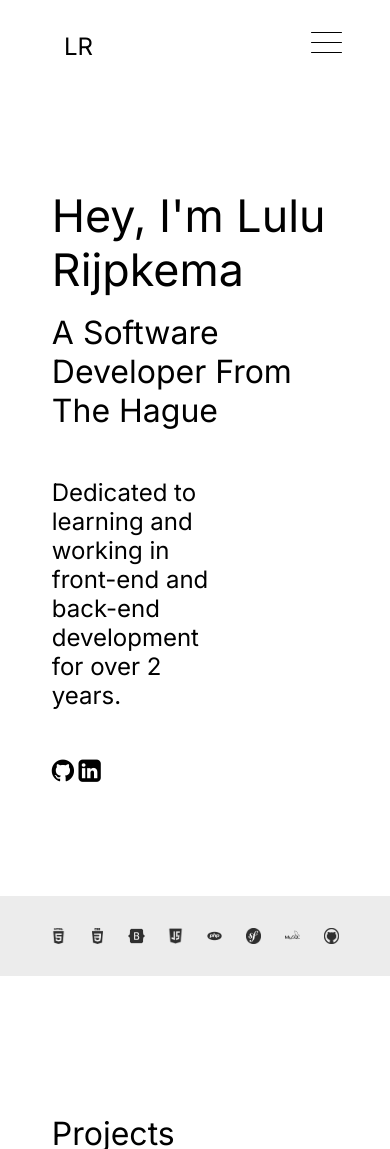
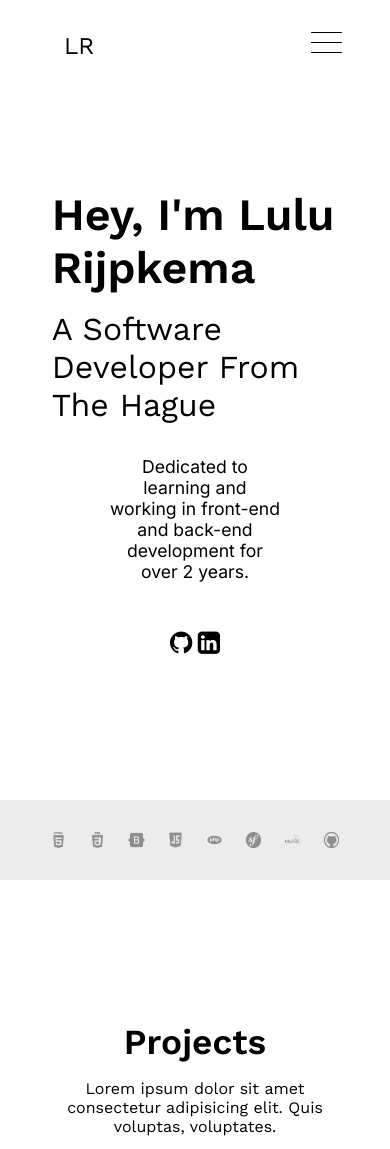
Before and after one commit to LRijpkema/Lulu-Rijpkema-Portfolio, a PHP site: page /html/index.html in a window 390 px wide. Shown: the top 1149 px of the page. Run offline with PHP 8.4, Linux system fonts and the light colour scheme; some libraries are stand-ins or nearby versions.

Commit message:
navbar fixedddd

```diff
--- a/htdocs/css/style.css
+++ b/htdocs/css/style.css
@@ -7,7 +7,7 @@
 body {
     margin: 0;
     padding: 0;
-    font-family: 'Inter', sans-serif;
+    font-family: 'Work Sans', sans-serif;
     overflow-x: hidden;
     overflow-y: scroll;
 }
@@ -44,36 +44,37 @@ body {
 .hero{
     margin: 1rem;
     width: 80%;
+    display: flex;
+    flex-direction: column;
+    align-items: center;
 }
 
 .hero h1{
     margin: 0;
-    font-family: 'Inter', sans-serif;
-    font-weight: 400;
+    font-family: 'Work Sans', sans-serif;
+    font-weight: 600;
     font-size: 2.8rem;
 }
 
 .hero h2{
     margin: 1rem 0rem;
+    font-weight: 400;
+    font-size: 2rem;
+
+}
+
+
+.hero p{
+    margin: 1rem 0rem;
+    text-align: center;
     font-family: 'Inter', sans-serif;
     font-weight: 400;
-    font-size: 2rem;
-}
-
-.hero p{
-    margin: 3rem 0rem;
-    font-family: 'Inter', sans-serif;
-    font-weight: 200;
-    font-size: 1.5rem;
+    font-size: 1.1rem;
     max-width: 60%;
 }
 
-.hero p{
-    margin: 3rem 0rem;
-    font-family: 'Inter', sans-serif;
-    font-weight: 400;
-    font-size: 1.5rem;
-    max-width: 60%;
+.hero-icons {
+    margin: 2rem 0rem;
 }
 
 .hero i:hover {
@@ -100,7 +101,7 @@ body {
     height: 4vw;
     width: 8vw;
     object-fit: scale-down;
-    opacity: 80%;
+    opacity: 40%;
 }
 
 
@@ -148,6 +149,7 @@ body {
     justify-content: space-between;
     width: 31px;
     height: 21px;
+    transition-duration: 400ms;
 }
 
 .toggle-button .bar {
@@ -164,9 +166,18 @@ body {
 }
 
 .projects h2 {
-    font-family: 'Inter', sans-serif;
+    text-align: center;
+    font-family: "Work Sans", sans-serif;
+    font-weight: 600;
+    font-size: 2.2rem;
+    margin-bottom: 0rem;
+}
+
+.projects p{
+    margin-top: 1rem;
+    text-align: center;
+    font-family: "Work Sans", sans-serif;
     font-weight: 400;
-    font-size: 2rem;
 }
 
 hr {
@@ -199,8 +210,18 @@ footer {
 }
 
 @media (max-width: 600px) {
+
+    .container-nav {
+        display: block;
+    }
+
     .toggle-button {
         display: flex;
+    }
+
+    .toggle-button.active {
+        display: flex;
+        transform: rotate(180deg);
     }
 
     .navbar-links {
@@ -218,7 +239,7 @@ footer {
     }
 
     .navbar-links li {
-        padding: 0.4rem 0.8rem;
+        padding: 0.4rem 2rem;
     }
 
     .navbar-links.active {
--- a/htdocs/html/index.html
+++ b/htdocs/html/index.html
@@ -6,6 +6,9 @@
     <meta name="viewport" content="width=device-width, initial-scale=1.0" />
     <link rel="preconnect" href="https://fonts.googleapis.com" />
     <link rel="preconnect" href="https://fonts.gstatic.com" crossorigin />
+    <link rel="preconnect" href="https://fonts.googleapis.com">
+<link rel="preconnect" href="https://fonts.gstatic.com" crossorigin>
+<link href="https://fonts.googleapis.com/css2?family=Work+Sans:wght@300;400;500;600;700;800&display=swap" rel="stylesheet">
     <link
       rel="stylesheet"
       href="https://maxcdn.bootstrapcdn.com/font-awesome/4.4.0/css/font-awesome.min.css"
@@ -45,8 +48,10 @@
           Dedicated to learning and working in front-end and back-end
           development for over 2 years.
         </p>
-        <i class="fa fa-github" style="font-size: 26px"></i>
-        <i class="fa fa-linkedin-square" style="font-size: 26px"></i>
+        <div class="hero-icons">
+          <i class="fa fa-github" style="font-size: 26px"></i>
+          <i class="fa fa-linkedin-square" style="font-size: 26px"></i>
+        </div>
       </section>
     </div>
     <section class="techskills">
@@ -70,6 +75,8 @@
     <div class="container-section">
       <section class="projects">
           <h2>Projects</h2>
+          <p>Lorem ipsum dolor sit amet consectetur adipisicing elit. Quis
+            voluptas, voluptates.</p>
             <div class="project1">
               <img src="https://picsum.photos/300/200" alt="pic">
               <h3>Project 1</h3>
@@ -85,7 +92,6 @@
       <hr>
       <footer>
         <div class="container-footer">
-
           <p>© 2023 Lulu Rijpkema</p>
           <div class="footer-links">
             <a href="#">Email</a>
--- a/htdocs/js/script.js
+++ b/htdocs/js/script.js
@@ -3,5 +3,6 @@ const navbarLinks = document.getElementsByClassName('navbar-links')[0];
 
 toggleButton.addEventListener('click', () => {
     navbarLinks.classList.toggle('active');
+    toggleButton.classList.toggle('active');
 
 })
```
